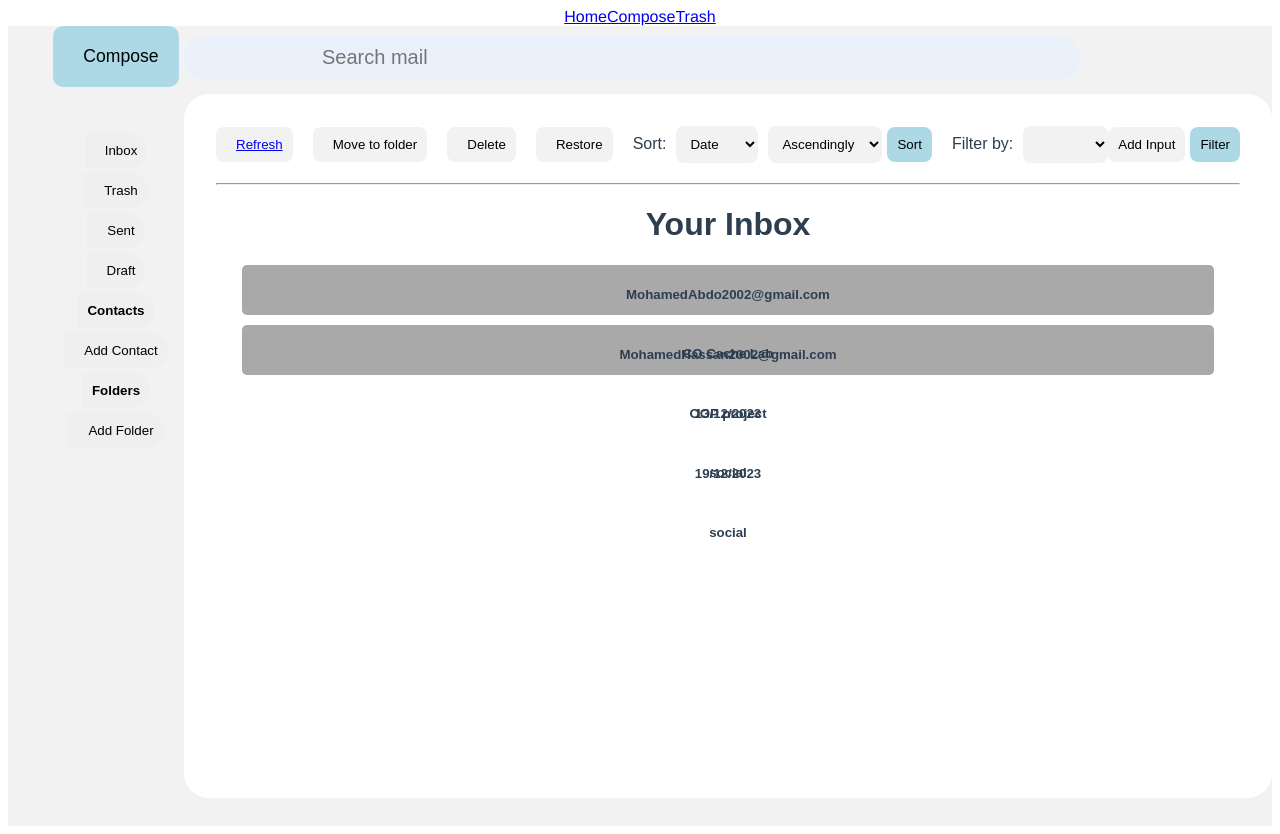
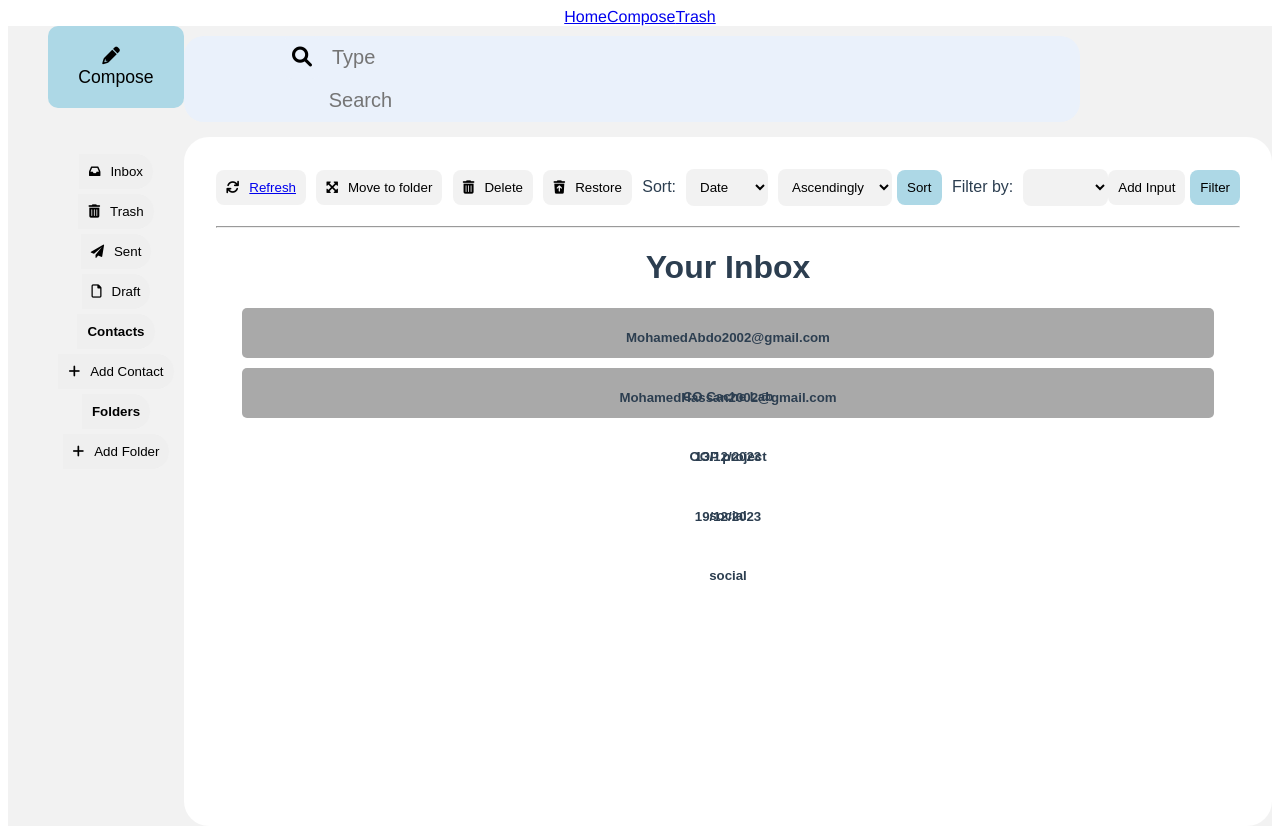
Before and after one commit to MohamedAbdo37/Speed-Mail, a Vue app: page / in a window 1280 px wide. Built offline with nearby package versions, Linux system fonts and the light colour scheme.

Commit message:
add search

```diff
--- a/public/index.html
+++ b/public/index.html
@@ -5,6 +5,13 @@
     <meta http-equiv="X-UA-Compatible" content="IE=edge">
     <meta name="viewport" content="width=device-width,initial-scale=1.0">
     <link rel="icon" href="<%= BASE_URL %>favicon.ico">
+    <link rel="stylesheet" href="https://pro.fontawesome.com/releases/v5.10.0/css/all.css"
+    integrity="sha384-AYmEC3Yw5cVb3ZcuHtOA93w35dYTsvhLPVnYs9eStHfGJvOvKxVfELGroGkvsg+p" crossorigin="anonymous" />
+  <link rel="stylesheet" href="https://cdnjs.cloudflare.com/ajax/libs/font-awesome/6.0.0/css/all.min.css">
+  <link rel="icon" type="image/x-icon" href="favicon.ico">
+  <link rel="stylesheet" href="https://fonts.googleapis.com/css2?family=Material+Symbols+Outlined:opsz,wght,FILL,GRAD@20..48,100..700,0..1,-50..200" />
+  <link rel="stylesheet" href="https://cdnjs.cloudflare.com/ajax/libs/font-awesome/6.0.0-beta3/css/all.min.css">
+<link rel="stylesheet" href="https://cdnjs.cloudflare.com/ajax/libs/font-awesome/4.7.0/css/font-awesome.min.css">
     <title><%= htmlWebpackPlugin.options.title %></title>
   </head>
   <body>
--- a/src/components/Compose.vue
+++ b/src/components/Compose.vue
@@ -22,7 +22,7 @@
             <input v-model="input.value" @input="updateInput(index, $event.target.value)" type="text" id="tag" required  >
             <button @click="removeInput(index)">Remove</button>
             </div>
-            <button @click="addInput">Add Input</button>
+            <button @click="addInput" class="send-button">Add Input</button>
         </div>
         <div class="form-group">
             <label for="message">Message</label>
--- a/src/components/Home.vue
+++ b/src/components/Home.vue
@@ -69,12 +69,12 @@
 
   <div class="associated-main">
     <div class="search-field" id="search-field">
-      <button >
+      <button @click="Search">
         <i class="fa-solid fa-magnifying-glass"></i>
       </button>
-      <input type="text" id="search-input" placeholder="Search mail" />
+      <input v-model="type" type="text" id="search-input" placeholder="Type" />
+      <input v-model="search" type="text" id="search" placeholder="   Search" />
     </div>
-
     <div class="light-blocker" id="light-blocker"></div>
     <div class="pop-up-window" id="move-to-folder-window">
       <div class="new-message-label" style="margin-left: 0">
@@ -162,6 +162,8 @@ export default {
     return {
       i: 0,
       userName: "",
+      type: "",
+      search: "",
       emailAddress: "",
       password: "",
       foldernames: [],
@@ -191,6 +193,17 @@ export default {
   methods: {
     addfolder() {
 
+    },
+    Search() {
+      axios.get('http://localhost:8081/search', {
+        params: {
+          search: this.search,
+          type: this.type,
+        },
+      }).then((r) => {
+        console.log('done filter');
+        console.log(r.data)
+      });
     },
     addInput() {
           this.filter.push({ value: '' });
```
